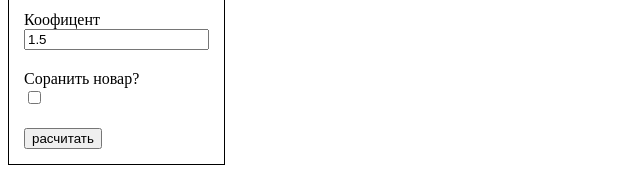
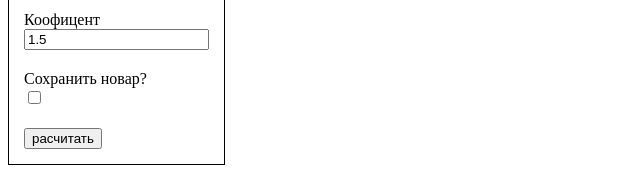
Before and after one commit to pavel-035/counterB, a plain HTML site: page index.html in a window 1280 px wide. Shown: the part 131-318 px from the top of the page, 0-640 px from the left. Drawn offline with Linux system fonts and the light colour scheme.

Commit message:
Update index.html

```diff
--- a/index.html
+++ b/index.html
@@ -23,7 +23,7 @@
 		</div>
 		<div class="space"></div>
 		<div class="field">
-			<div class="field__label">Соранить новар?</div>
+			<div class="field__label">Сохранить новар?</div>
 			<input type="checkbox" class="field__input" id="save">
 		</div>
 		<div class="space"></div>
```
